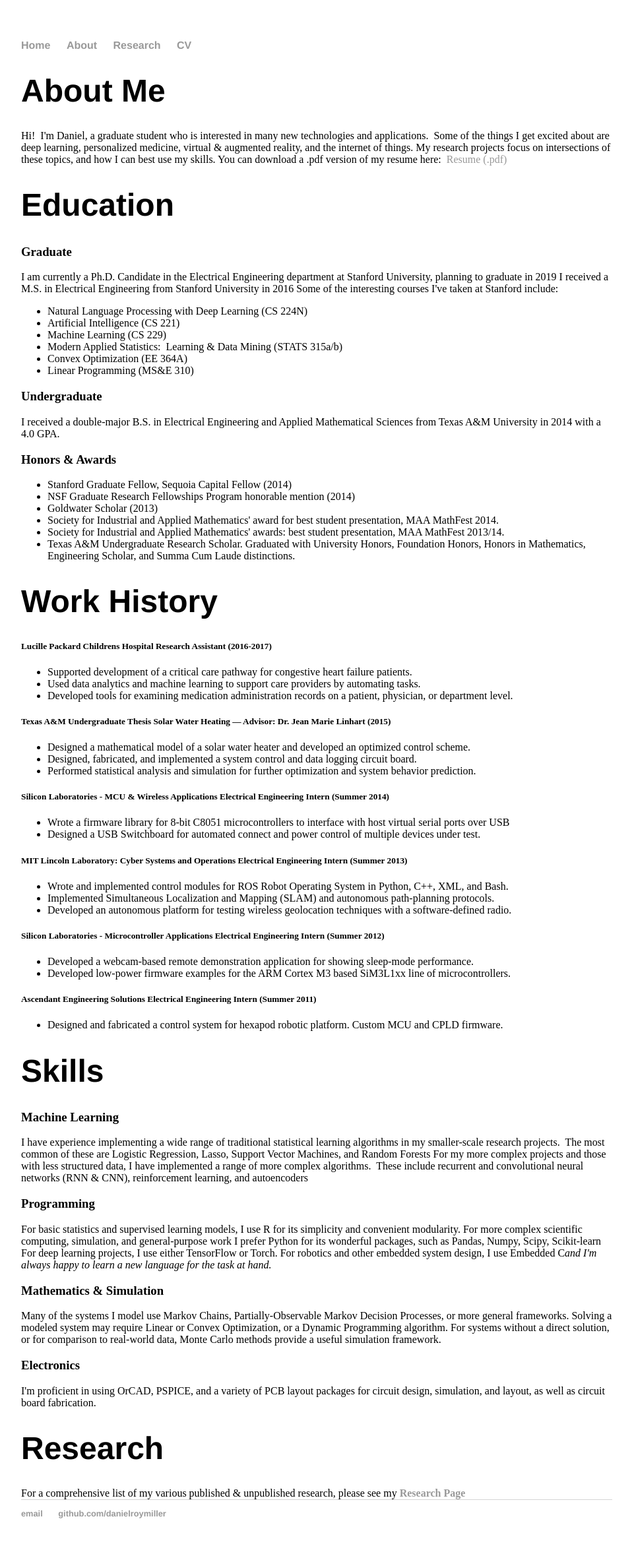
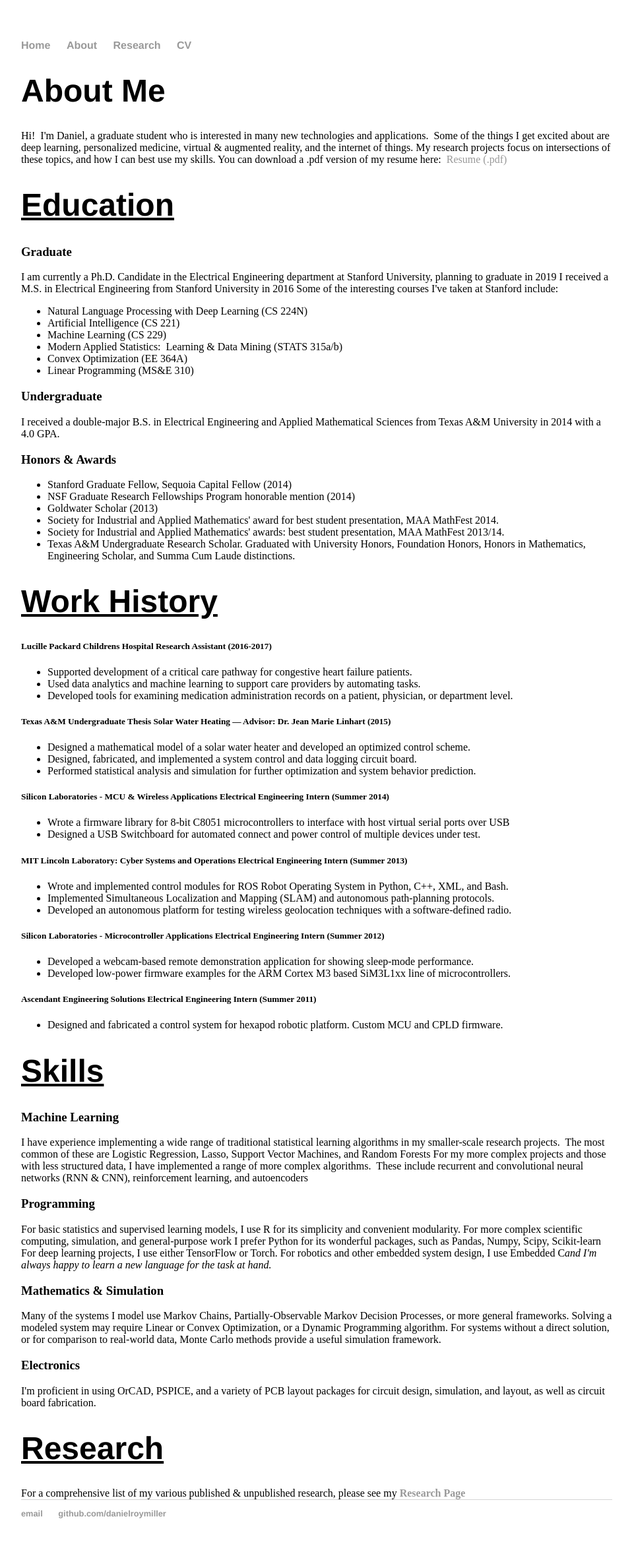
Before and after one commit to danielroymiller/danielroymiller.github.io, a Jekyll site: the page built from cv/index.html, in a window 1280 px wide. Shown: the whole page at 66% size, without its empty margins (160-1118 px from the left). Built offline with Jekyll 4.4.1, drawn with Linux system fonts in a browser that asks for light colours.

Commit message:
Update index.html
Fixed quotation escapes

```diff
--- a/cv/index.html
+++ b/cv/index.html
@@ -8,9 +8,9 @@ title: Daniel Roy Miller
 
     My research projects focus on intersections of these topics, and how I can best use my skills.
 
-    You can download a .pdf version of my resume here:  <a href="/cv/Resume_DanielMiller.pdf" target=\"_blank\" rel=\"noopener\">Resume (.pdf)</a>
+    You can download a .pdf version of my resume here:  <a href="/cv/Resume_DanielMiller.pdf" target="_blank" rel="noopener">Resume (.pdf)</a>
 
-    <h1 id=\"Education\"><span style=\"text-decoration: underline;\">Education</span></h1>
+    <h1 id="Education"><span style="text-decoration: underline;">Education</span></h1>
 
     <h3>Graduate</h3>
       I am currently a Ph.D. Candidate in the Electrical Engineering department at Stanford University, planning to graduate in 2019
@@ -40,7 +40,7 @@ title: Daniel Roy Miller
         <li>Texas A&amp;M Undergraduate Research Scholar. Graduated with University Honors, Foundation Honors, Honors in Mathematics, Engineering Scholar, and Summa Cum Laude distinctions.</li>
       </ul>
 
- <h1 id=\"Work_History\"><span style=\"text-decoration: underline;\">Work History</span></h1>
+ <h1 id="Work_History"><span style="text-decoration: underline;">Work History</span></h1>
   <h5>Lucille Packard Childrens Hospital Research Assistant (2016-2017)</h5>
     <ul>
       <li>Supported development of a critical care pathway for congestive heart failure patients.</li>
@@ -74,7 +74,7 @@ title: Daniel Roy Miller
       <li>Designed and fabricated a control system for hexapod robotic platform. Custom MCU and CPLD firmware.</li>
     </ul>
 
-  <h1 id=\"Skills\"><span style=\"text-decoration: underline;\">Skills</span></h1>
+  <h1 id="Skills"><span style="text-decoration: underline;">Skills</span></h1>
     <h3>Machine Learning</h3>
       I have experience implementing a wide range of traditional statistical learning algorithms in my smaller-scale research projects.  The most common of these are Logistic Regression, Lasso, Support Vector Machines, and Random Forests
       For my more complex projects and those with less structured data, I have implemented a range of more complex algorithms.  These include recurrent and convolutional neural networks (RNN &amp; CNN), reinforcement learning, and autoencoders
@@ -98,6 +98,6 @@ title: Daniel Roy Miller
       <h3>Electronics</h3>
         I'm proficient in using OrCAD, PSPICE, and a variety of PCB layout packages for circuit design, simulation, and layout, as well as circuit board fabrication.
 
-  <h1 id=\"Research\"><span style=\"text-decoration: underline;\">Research</span></h1>
+  <h1 id="Research"><span style="text-decoration: underline;">Research</span></h1>
     For a comprehensive list of my various published &amp; unpublished research, please see my <strong><a href="/research">Research Page</a></strong>
 </div><!-- /.blurb -->
```
